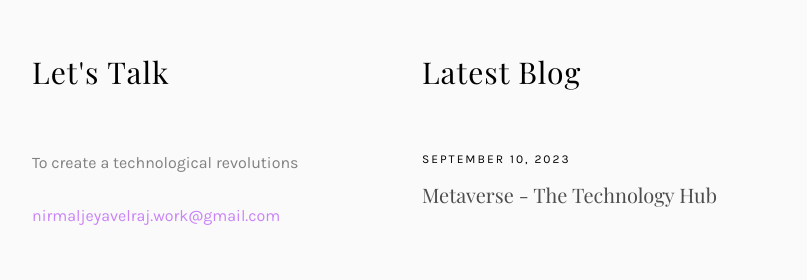
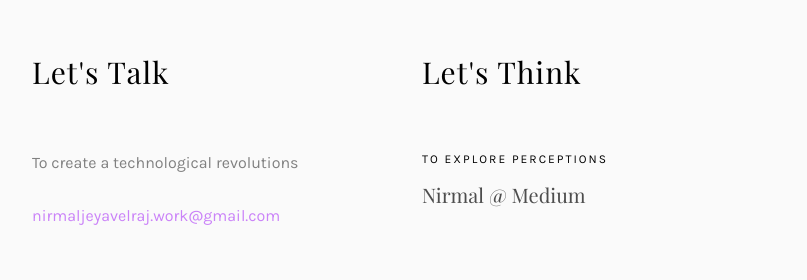
Before and after one commit to NirmalJ312000/Nirmal-Jeyavelraj, a plain HTML site: page index.html in a window 1280 px wide. Shown: the part 8038-8318 px from the top of the page, 38-845 px from the left. Drawn offline with nearby package versions, Linux system fonts and the light colour scheme; files whose address does not match are found by name; a web font is replaced by a local one.

Commit message:
Update index.html

```diff
--- a/index.html
+++ b/index.html
@@ -459,12 +459,10 @@
                     </div>
                   </div>
                   <div class="col-md-4 col-pb-sm">
-                    <h2>Latest Blog</h2>
+                    <h2>Let's Think</h2>
                     <div class="f-entry">
-                      <div class="desc"> <span>September 10, 2023</span>
-                        <h3><a href="https://medium.com/@nirmal_J/metaverse-the-technology-hub-4ffe97a329b5"
-
-                            target="_blank">Metaverse - The Technology Hub</a></h3>
+                      <div class="desc"> <span>To explore perceptions</span>
+                        <h3><a href="https://medium.com/@nirmal_J">Nirmal @ Medium</a></p>
                       </div>
                     </div>
                   </div>
```
